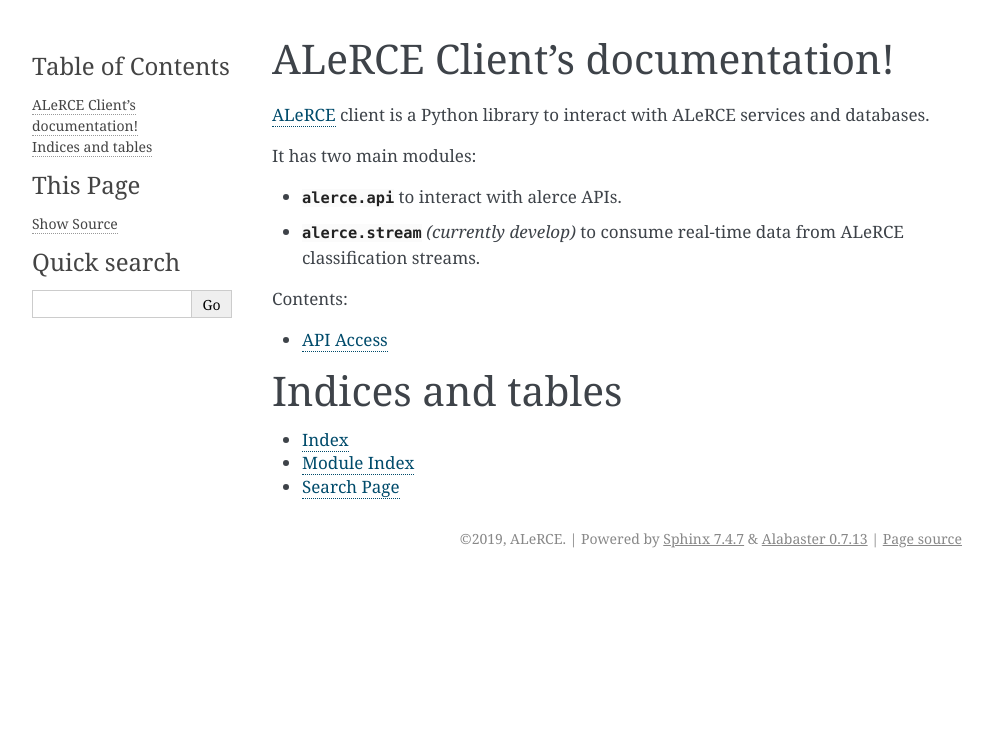
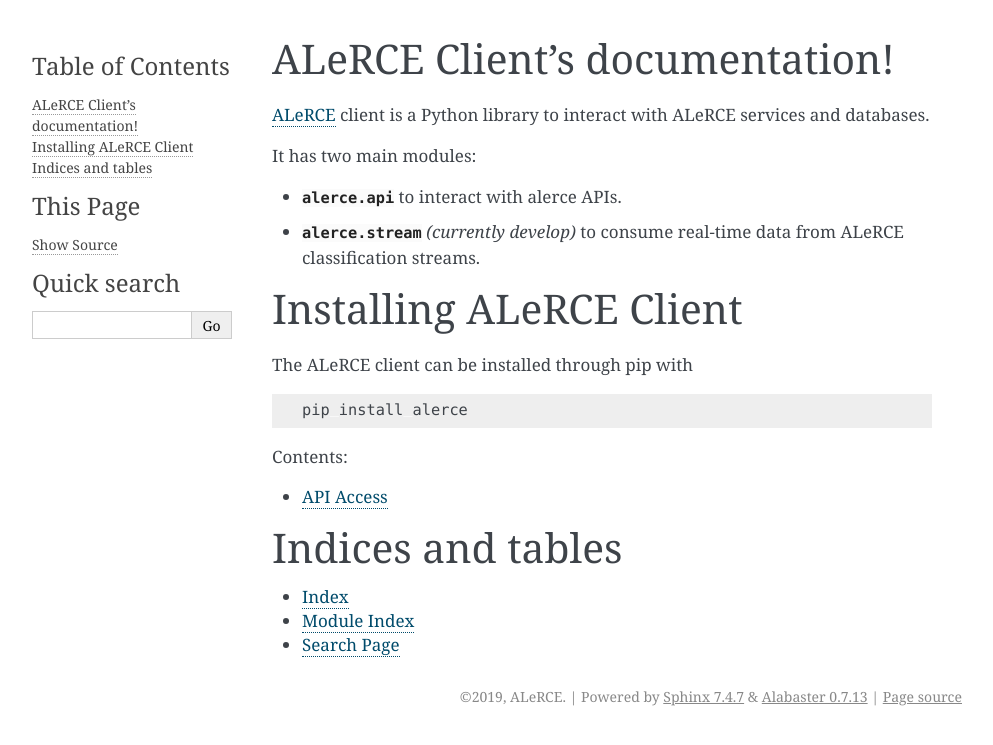
Before and after one commit to alercebroker/alerce_client, a Sphinx documentation site: the page built from doc/source/index.rst, in a window 1280 px wide. Shown: the top 745 px of the page, without its empty margins (148-1141 px from the left). Built offline with Sphinx 7.4.7, drawn with Linux system fonts in a browser that asks for light colours; formulas are drawn with MathJax 3.

Commit message:
[skip travis] Added install to documentation

```diff
--- a/doc/source/index.rst
+++ b/doc/source/index.rst
@@ -17,6 +17,16 @@ It has two main modules:
 - :mod:`alerce.stream` *(currently develop)* to consume real-time data from ALeRCE classification streams.
 
 
+Installing ALeRCE Client
+========================
+
+The ALeRCE client can be installed through pip with
+
+.. code-block:: bash
+
+    pip install alerce
+
+
 .. toctree::
    :maxdepth: 2
    :caption: Contents:
```
